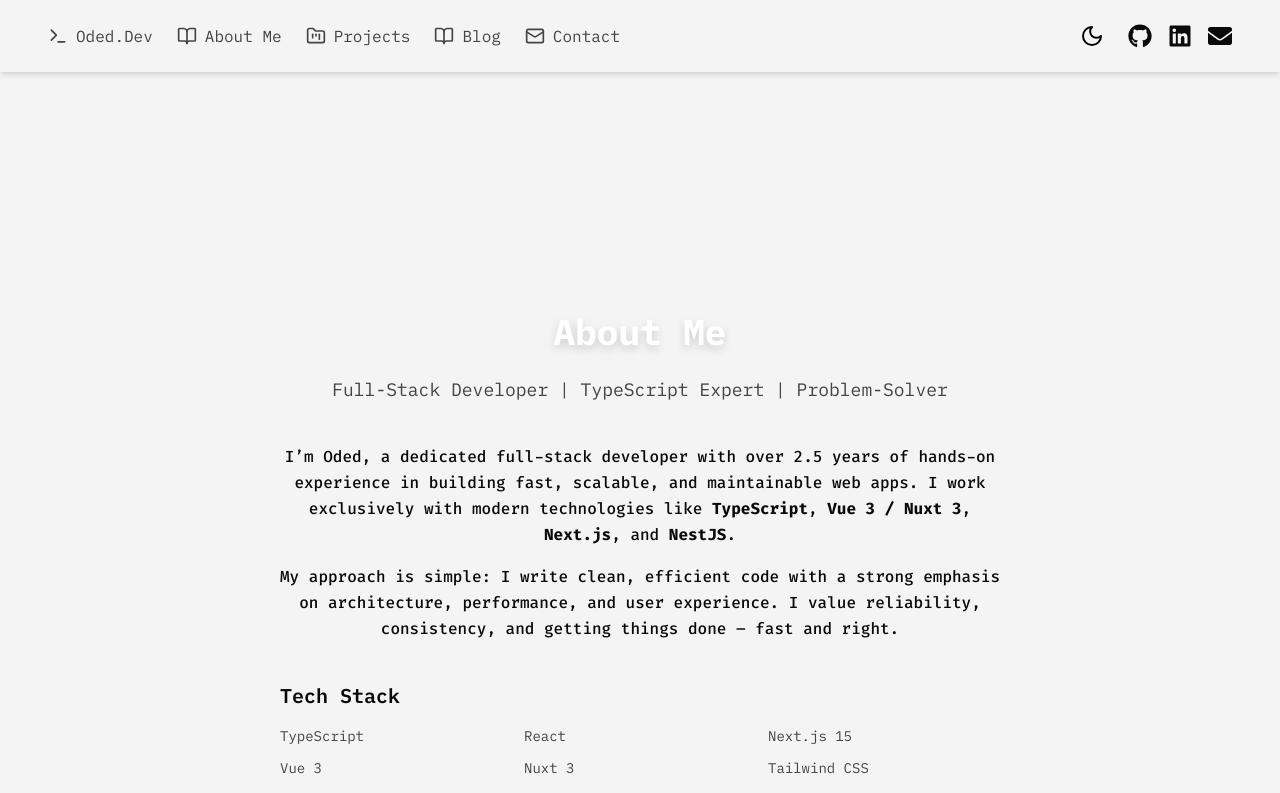
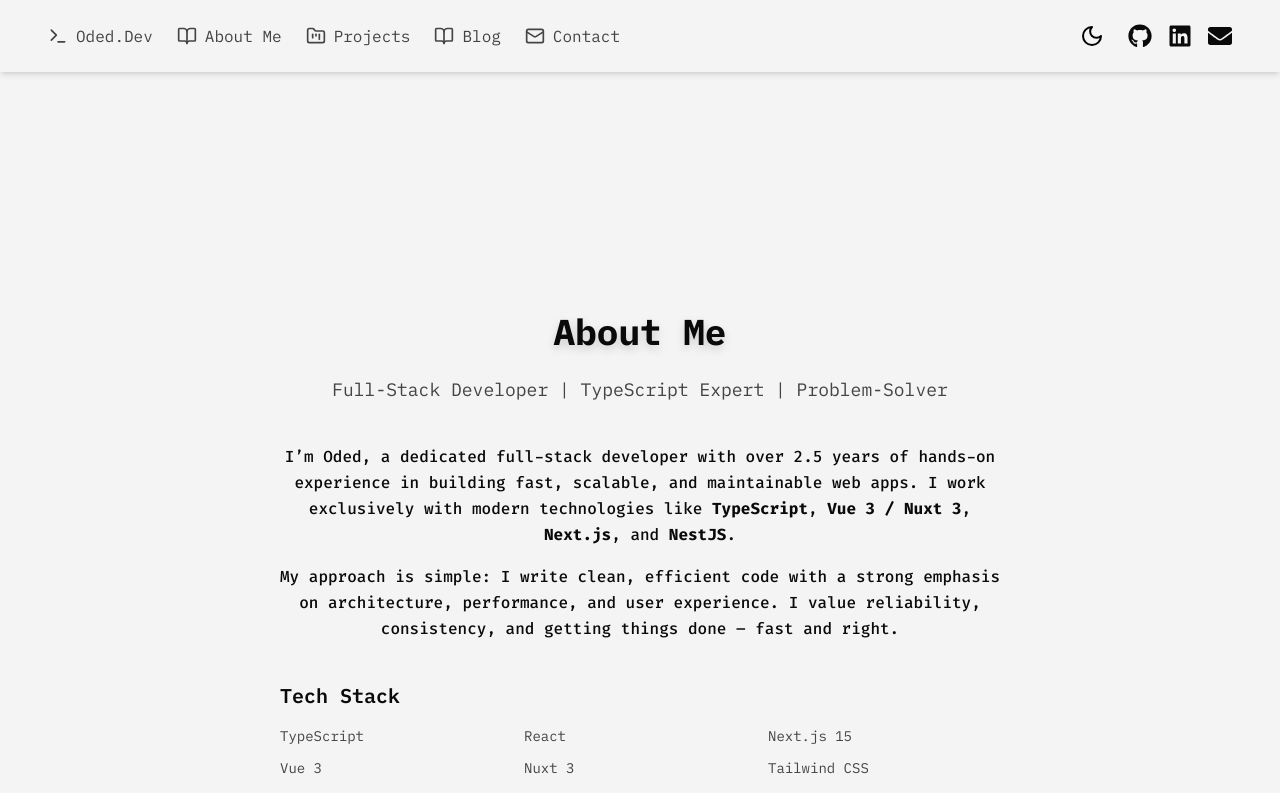
Before and after one commit to odedsam/portofolio-next-ts, a Next.js app: page /about in a window 1280 px wide. Shown: the top 793 px of the page. Built offline with nearby package versions, Linux system fonts and the light colour scheme.

Commit message:
about-me-text

```diff
--- a/src/app/about/page.tsx
+++ b/src/app/about/page.tsx
@@ -3,7 +3,7 @@ export default function page() {
     <main className="py-24 lg:mt-12 h-screen -z-40">
       <section className="max-w-3xl mx-auto py-12 md:py-24 px-6 space-y-10">
         <div className="flex flex-col justify-center items-center gap-4">
-          <h1 className="text-4xl font-bold font-sans text-white drop-shadow-lg">About Me</h1>
+          <h1 className="text-4xl font-bold font-sans dark:text-white drop-shadow-lg">About Me</h1>
           <p className="text-muted-foreground mt-2 text-lg text-center">Full-Stack Developer | TypeScript Expert | Problem-Solver</p>
         </div>
 
```
